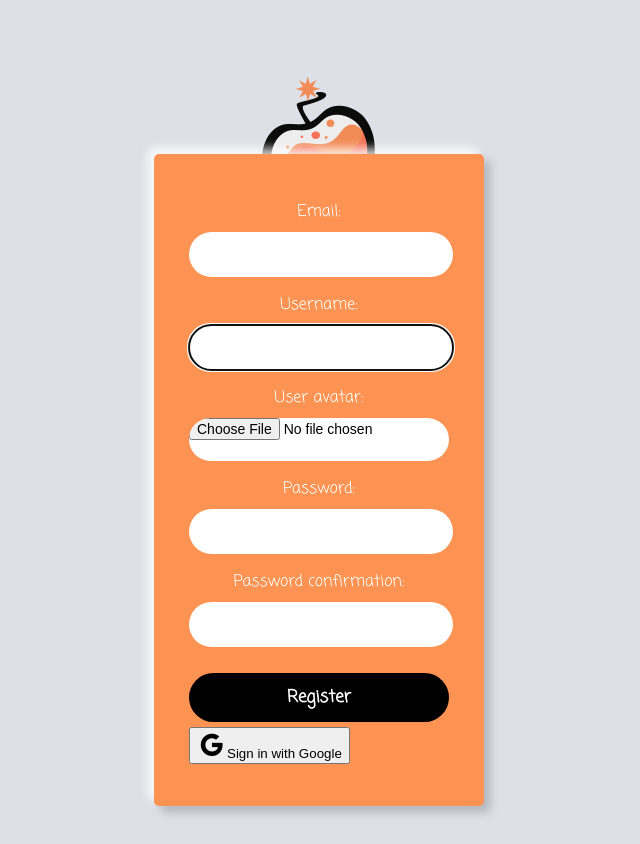
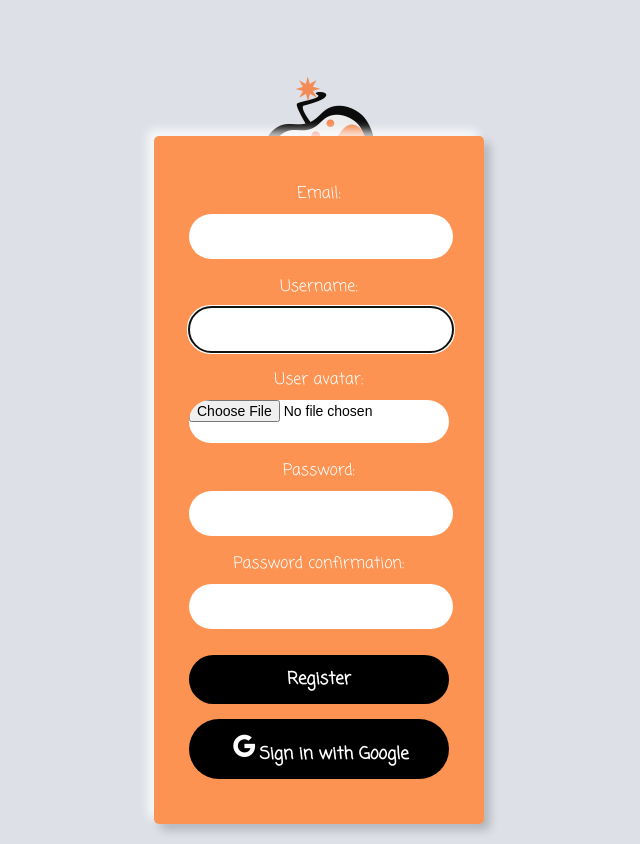
Before and after one commit to MagicianK/Eris, a Django app: page /register/ in a window 1280 px wide. Shown: the whole page, without its empty margins (321-961 px from the left). Run offline with Django 4.2, Linux system fonts and the light colour scheme.

Commit message:
googleauth

```diff
--- a/game/static/css/style-reg.css
+++ b/game/static/css/style-reg.css
@@ -71,7 +71,7 @@ input{
 .icon{
   font-size:30px;
 }
-.register button{
+button{
   width: 100%;
   font-family: 'Coming Soon';
   margin-top: 10px;
@@ -84,7 +84,7 @@ input{
   margin-bottom: 5px;
   color: #fff;
 }
-.register a{
+a{
    width: 100%;
    font-family: 'Coming Soon';
    margin-top: 10px;
```
